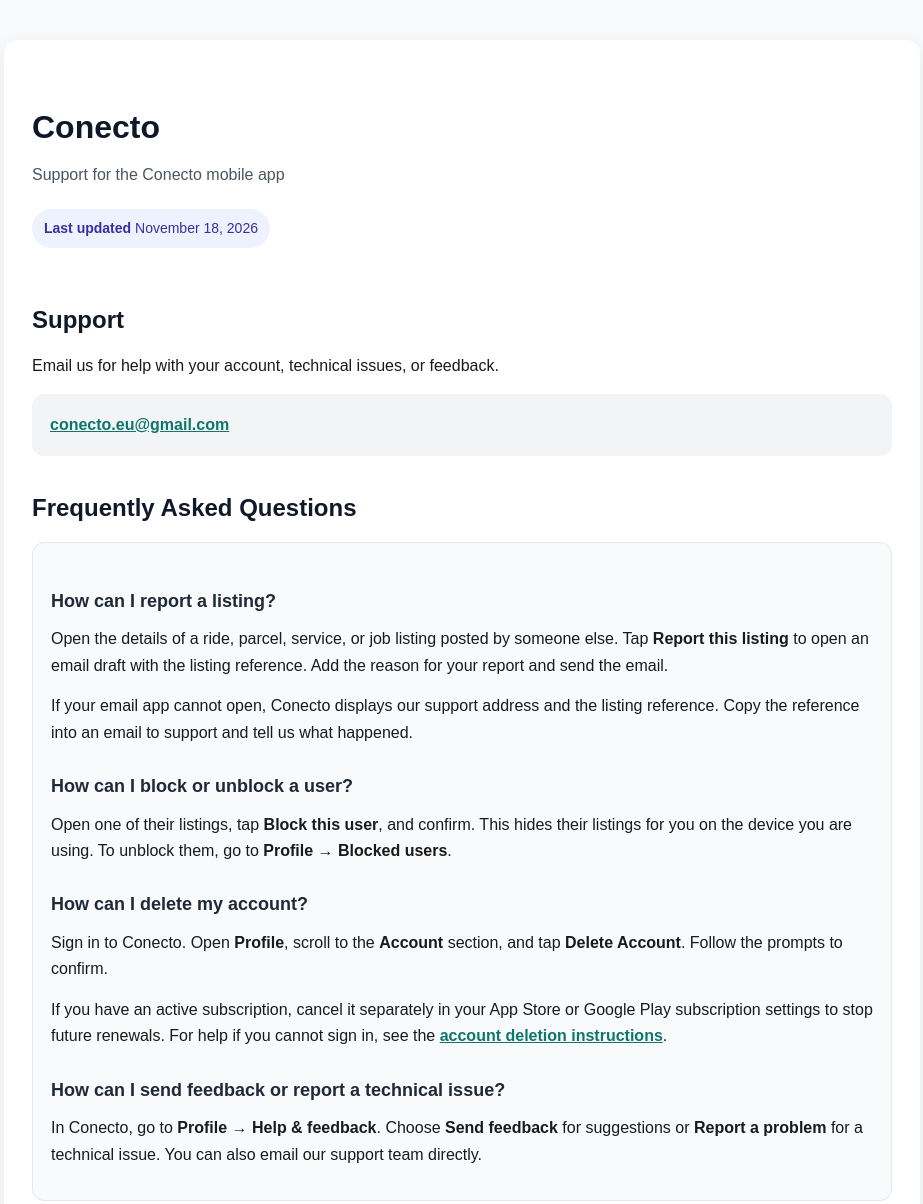
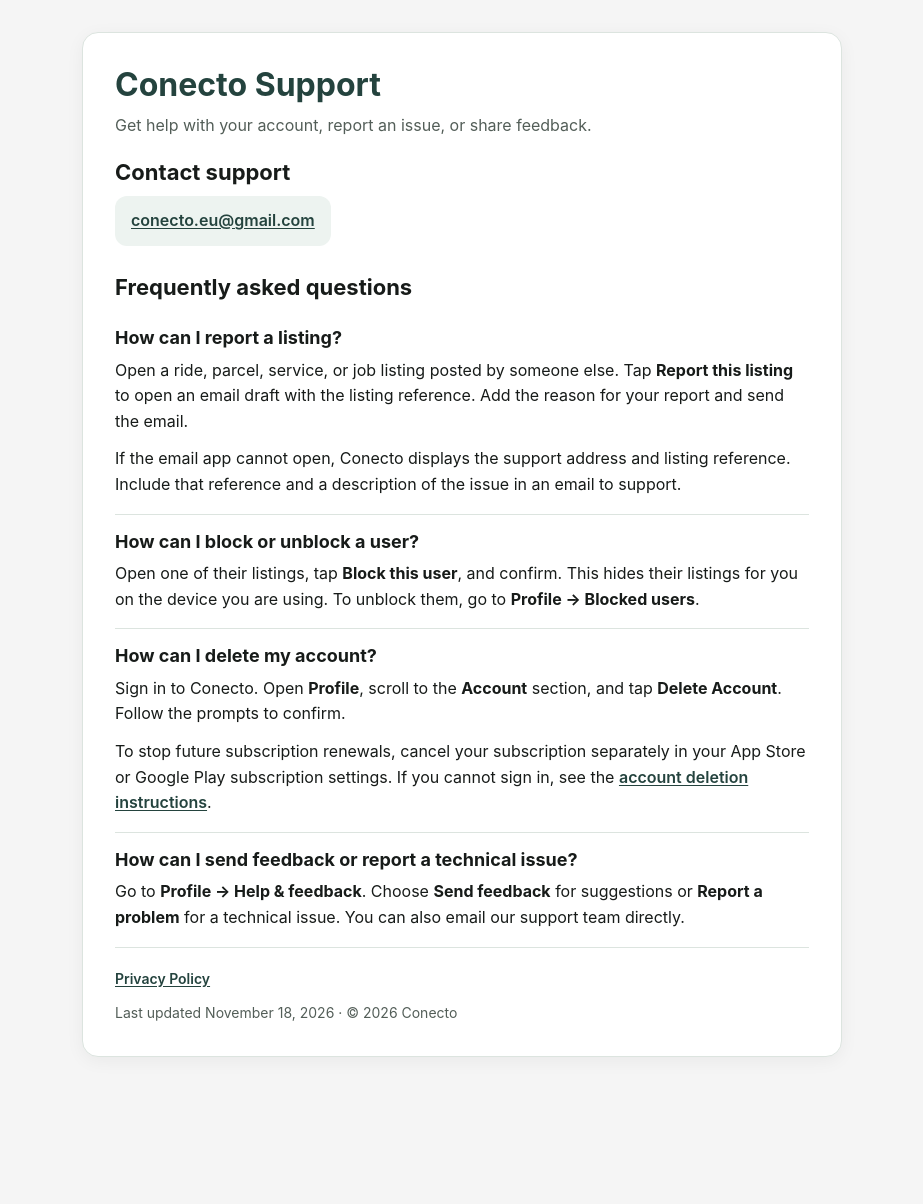
Before and after one commit to conecto-eu/conect-eu-site, a plain HTML site: page support.html in a window 1280 px wide. Shown: the top 1204 px of the page, without its empty margins (178-1101 px from the left). After the commit the page ends 1089 px from the top, so only its background shows below. Drawn offline with Linux system fonts and the light colour scheme.

Commit message:
Refactor support page layout and styles

```diff
--- a/support.html
+++ b/support.html
@@ -5,145 +5,108 @@
   <meta name="viewport" content="width=device-width, initial-scale=1.0" />
   <title>Conecto – Support</title>
   <style>
+    :root {
+      --brand: #24433e;
+      --brand-soft: #edf3f0;
+      --background: #f5f5f5;
+      --surface: #fff;
+      --text: #171b19;
+      --muted: #535e58;
+      --border: #dce4df;
+    }
+
+    * { box-sizing: border-box; }
+
     body {
-      font-family: Arial, sans-serif;
-      background: #f8f9fb;
-      color: #1a1a1a;
       margin: 0;
-      padding: 0;
-      line-height: 1.65;
+      background: var(--background);
+      color: var(--text);
+      font-family: -apple-system, BlinkMacSystemFont, "Segoe UI", sans-serif;
+      line-height: 1.6;
     }
 
     .container {
-      max-width: 860px;
-      margin: 40px auto;
-      background: #ffffff;
-      padding: 40px 28px;
-      border-radius: 14px;
-      box-shadow: 0 4px 18px rgba(0, 0, 0, 0.06);
+      max-width: 760px;
+      margin: 32px auto;
+      padding: 32px;
+      background: var(--surface);
+      border: 1px solid var(--border);
+      border-radius: 16px;
+      box-shadow: 0 4px 18px rgba(0, 0, 0, 0.05);
     }
 
-    h1 {
-      font-size: 32px;
-      margin-bottom: 8px;
-      color: #0f172a;
+    h1, h2, h3 { line-height: 1.25; }
+    h1 { margin: 0 0 8px; color: var(--brand); font-size: 2rem; }
+    h2 { margin: 0 0 10px; font-size: 1.375rem; }
+    h3 { margin: 0 0 8px; font-size: 1.125rem; }
+    p { margin: 0 0 12px; }
+
+    .intro, .footer { color: var(--muted); }
+    .contact { margin: 20px 0 28px; }
+
+    .contact-box {
+      display: inline-block;
+      max-width: 100%;
+      padding: 12px 16px;
+      background: var(--brand-soft);
+      border-radius: 12px;
+      overflow-wrap: anywhere;
     }
 
-    h2 {
-      font-size: 24px;
-      margin-top: 32px;
-      margin-bottom: 14px;
-      color: #111827;
-    }
+    a { color: var(--brand); font-weight: 600; text-underline-offset: 0.14em; }
+    a:hover { text-decoration-thickness: 2px; }
+    a:focus-visible { outline: 2px solid var(--brand); outline-offset: 4px; }
 
-    h3 {
-      font-size: 18px;
-      margin-top: 26px;
-      margin-bottom: 10px;
-      color: #1f2937;
-    }
+    .faq-item { padding: 16px 0; border-bottom: 1px solid var(--border); }
+    .faq-item p:last-child, .footer p:last-child { margin-bottom: 0; }
+    .footer { margin-top: 20px; font-size: 0.875rem; }
 
-    p {
-      margin: 0 0 14px;
-    }
-
-    .subtitle {
-      color: #4b5563;
-      margin-bottom: 20px;
-    }
-
-    .updated {
-      display: inline-block;
-      background: #eef2ff;
-      color: #3730a3;
-      padding: 8px 12px;
-      border-radius: 999px;
-      font-size: 14px;
-      margin-bottom: 20px;
-    }
-
-    .contact-box {
-      background: #f3f4f6;
-      border-radius: 12px;
-      padding: 18px;
-      margin-top: 12px;
-    }
-
-    .faq-box {
-      background: #f9fafb;
-      border-radius: 12px;
-      padding: 18px;
-      margin-top: 12px;
-      border: 1px solid #e5e7eb;
-    }
-
-    a {
-      color: #0f766e;
-      font-weight: bold;
-    }
-
-    a:hover {
-      text-decoration-thickness: 2px;
-    }
-
-    .footer {
-      margin-top: 32px;
-      font-size: 14px;
-      color: #6b7280;
-      border-top: 1px solid #e5e7eb;
-      padding-top: 18px;
+    @media (max-width: 824px) {
+      .container { margin: 16px; }
     }
 
     @media (max-width: 640px) {
-      .container {
-        margin: 16px;
-        padding: 24px 18px;
-      }
-
-      h1 {
-        font-size: 28px;
-      }
-
-      h2 {
-        font-size: 22px;
-      }
+      .container { padding: 22px 18px; }
+      h1 { font-size: 1.75rem; }
     }
   </style>
 </head>
 <body>
   <main class="container">
-    <h1>Conecto</h1>
-    <p class="subtitle">Support for the Conecto mobile app</p>
-    <div class="updated">
-      <strong>Last updated</strong> <time datetime="2026-11-18">November 18, 2026</time>
+    <h1>Conecto Support</h1>
+    <p class="intro">Get help with your account, report an issue, or share feedback.</p>
+
+    <section class="contact" aria-labelledby="contact-heading">
+      <h2 id="contact-heading">Contact support</h2>
+      <a class="contact-box" href="mailto:conecto.eu@gmail.com">conecto.eu@gmail.com</a>
+    </section>
+
+    <section aria-labelledby="faq-heading">
+      <h2 id="faq-heading">Frequently asked questions</h2>
+
+      <div class="faq-item">
+        <h3>How can I report a listing?</h3>
+        <p>
+          Open a ride, parcel, service, or job listing posted by someone else.
+          Tap <strong>Report this listing</strong> to open an email draft with the listing reference.
+          Add the reason for your report and send the email.
+        </p>
+        <p>
+          If the email app cannot open, Conecto displays the support address and listing reference.
+          Include that reference and a description of the issue in an email to support.
+        </p>
       </div>
 
-    <h2>Support</h2>
-    <p>Email us for help with your account, technical issues, or feedback.</p>
-    <div class="contact-box">
-      <a href="mailto:conecto.eu@gmail.com">conecto.eu@gmail.com</a>
-    </div>
-
-    <h2>Frequently Asked Questions</h2>
-    <div class="faq-box">
-      <h3>How can I report a listing?</h3>
-      <p>
-        Open the details of a ride, parcel, service, or job listing posted by someone else.
-        Tap <strong>Report this listing</strong> to open an email draft with the listing
-        reference. Add the reason for your report and send the email.
-      </p>
-      <p>
-        If your email app cannot open, Conecto displays our support address and the listing
-        reference. Copy the reference into an email to support and tell us what happened.
-      </p>
-
+      <div class="faq-item">
         <h3>How can I block or unblock a user?</h3>
         <p>
           Open one of their listings, tap <strong>Block this user</strong>, and confirm.
           This hides their listings for you on the device you are using.
           To unblock them, go to <strong>Profile → Blocked users</strong>.
         </p>
+      </div>
 
+      <div class="faq-item">
         <h3>How can I delete my account?</h3>
         <p>
           Sign in to Conecto. Open <strong>Profile</strong>, scroll to the
@@ -151,24 +114,27 @@
           Follow the prompts to confirm.
         </p>
         <p>
-        If you have an active subscription, cancel it separately in your App Store
-        or Google Play subscription settings to stop future renewals.
-        For help if you cannot sign in, see the
+          To stop future subscription renewals, cancel your subscription separately
+          in your App Store or Google Play subscription settings.
+          If you cannot sign in, see the
           <a href="https://conect-eu-app.web.app/delete-account.html">account deletion instructions</a>.
         </p>
+      </div>
 
+      <div class="faq-item">
         <h3>How can I send feedback or report a technical issue?</h3>
         <p>
-        In Conecto, go to <strong>Profile → Help &amp; feedback</strong>.
+          Go to <strong>Profile → Help &amp; feedback</strong>.
           Choose <strong>Send feedback</strong> for suggestions or
           <strong>Report a problem</strong> for a technical issue.
           You can also email our support team directly.
         </p>
       </div>
+    </section>
 
     <footer class="footer">
       <p><a href="https://conecto-eu.github.io/conect-eu-site/privacy.html">Privacy Policy</a></p>
-      <p>© 2026 Conecto. All rights reserved.</p>
+      <p>Last updated <time datetime="2026-11-18">November 18, 2026</time> · © 2026 Conecto</p>
     </footer>
   </main>
 </body>
```
Lines whose indentation alone changed are shown as unchanged.
